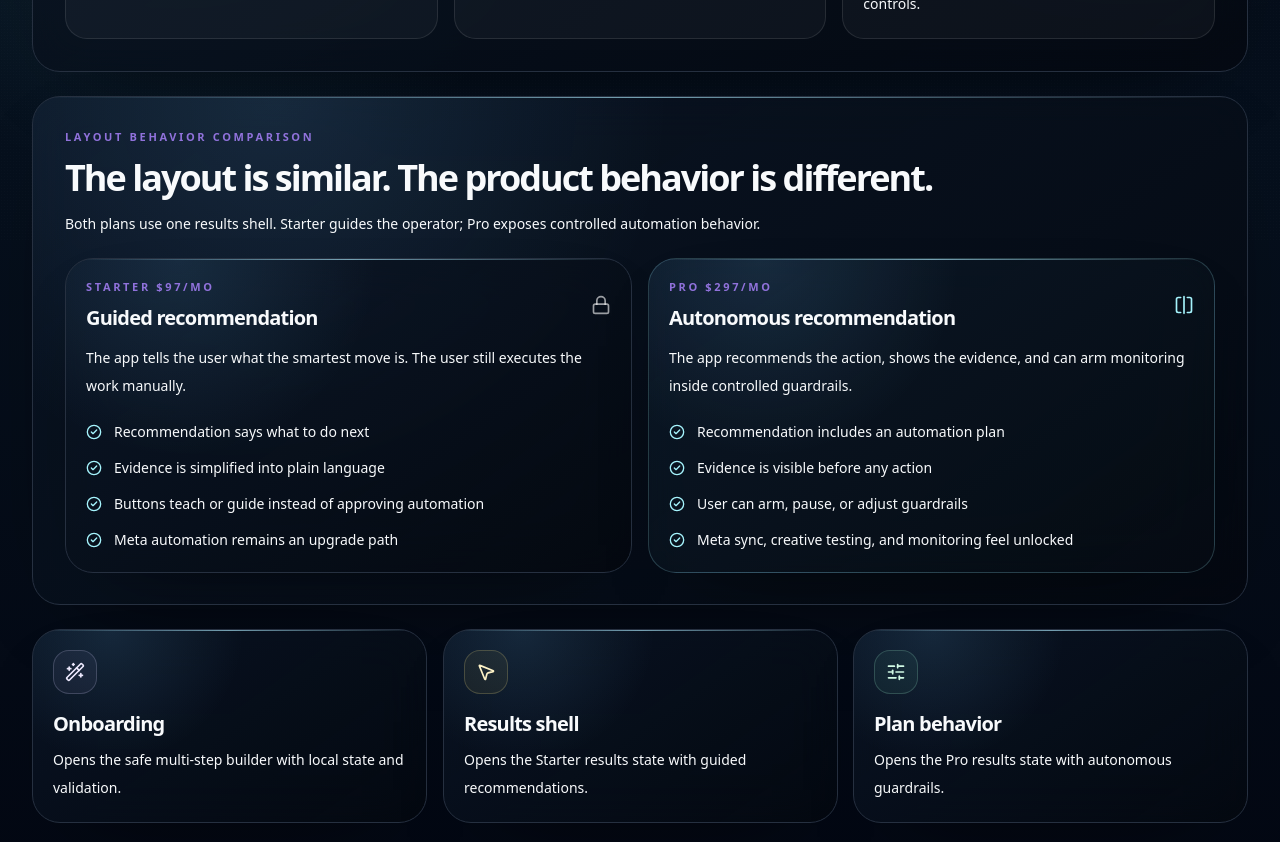
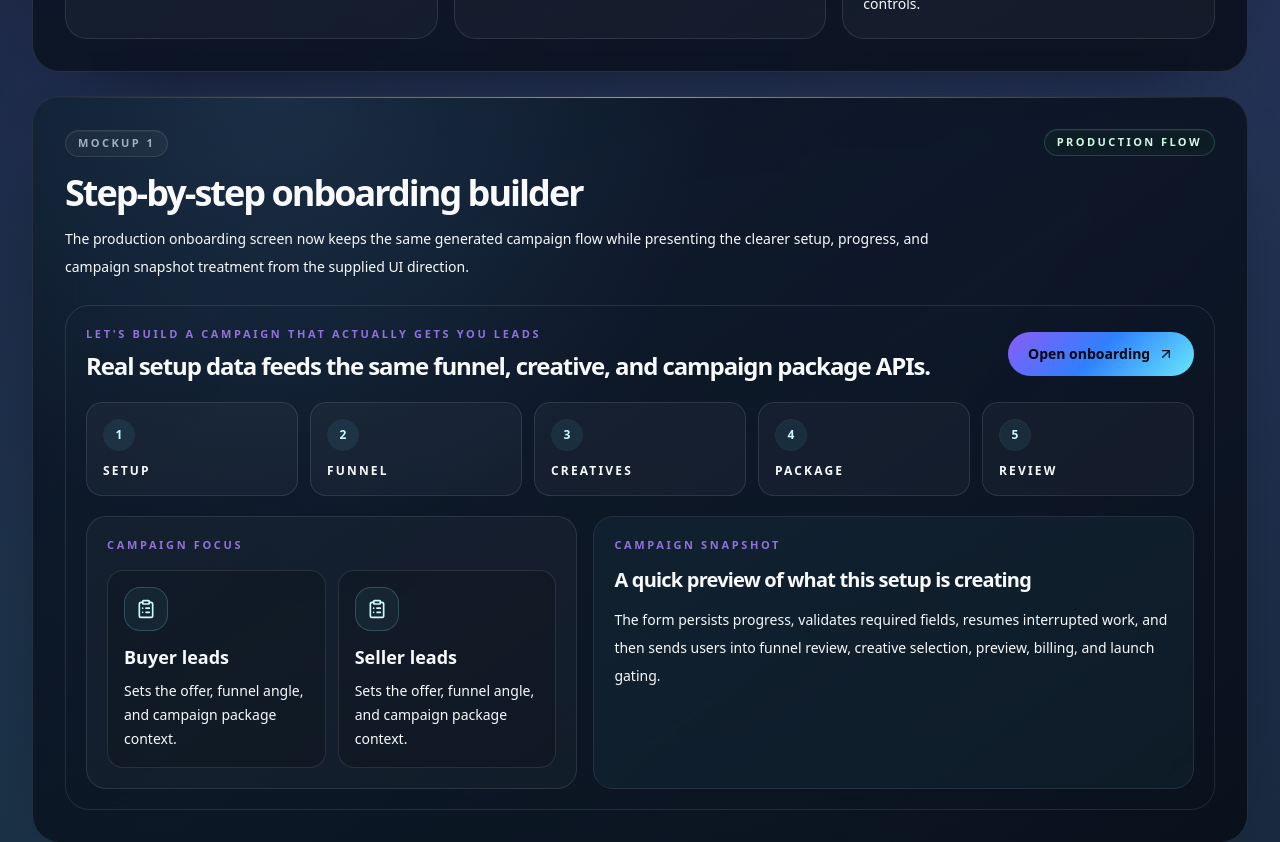
Before and after one commit to raiaan-sudo/dealflow-os-rebuild, a Next.js app: page /ui-direction in a window 1280 px wide. Shown: the part 560-1402 px from the top of the page. Built offline with nearby package versions, Linux system fonts and the light colour scheme.

Commit message:
Expose supplied UI direction in production

```diff
--- a/src/app/ui-direction/page.tsx
+++ b/src/app/ui-direction/page.tsx
@@ -17,6 +17,7 @@ import {
 import { Badge } from "@/components/ui/badge";
 import { Button } from "@/components/ui/button";
 import { Card } from "@/components/ui/card";
+import { PlanAwareResultsPreview } from "@/components/results/plan-aware-results-preview";
 import { BILLING_PLANS } from "@/lib/billing/plans";
 import { cn } from "@/lib/utils";
 
@@ -104,6 +105,82 @@ function BehaviorCard({
   );
 }
 
+function OnboardingMockupPanel() {
+  return (
+    <Card className="p-6 sm:p-8">
+      <div className="flex flex-wrap items-start justify-between gap-4">
+        <div>
+          <Badge>Mockup 1</Badge>
+          <h2 className="mt-4 text-3xl font-semibold tracking-[-0.055em] sm:text-4xl">
+            Step-by-step onboarding builder
+          </h2>
+          <p className="mt-3 max-w-4xl text-sm leading-7 text-white/66">
+            The production onboarding screen now keeps the same generated campaign flow while presenting the clearer setup,
+            progress, and campaign snapshot treatment from the supplied UI direction.
+          </p>
+        </div>
+        <Badge className="border-emerald-300/20 bg-emerald-300/[0.055] text-emerald-100">Production flow</Badge>
+      </div>
+
+      <div className="mt-6 rounded-[24px] border border-white/10 bg-black/18 p-5">
+        <div className="flex flex-wrap items-center justify-between gap-4">
+          <div>
+            <p className="df-eyebrow">Let&apos;s build a campaign that actually gets you leads</p>
+            <h3 className="mt-2 text-2xl font-semibold tracking-[-0.045em]">
+              Real setup data feeds the same funnel, creative, and campaign package APIs.
+            </h3>
+          </div>
+          <Button asChild>
+            <Link href="/onboarding">
+              Open onboarding
+              <ArrowUpRight className="size-4" />
+            </Link>
+          </Button>
+        </div>
+
+        <div className="mt-5 grid gap-3 md:grid-cols-5">
+          {["Setup", "Funnel", "Creatives", "Package", "Review"].map((step, index) => (
+            <div key={step} className="rounded-2xl border border-white/10 bg-white/[0.035] p-4">
+              <span className="flex size-8 items-center justify-center rounded-full border border-cyan-200/24 bg-cyan-300/[0.08] text-xs font-semibold text-cyan-100">
+                {index + 1}
+              </span>
+              <p className="mt-3 text-xs font-semibold uppercase tracking-[0.18em] text-white/58">{step}</p>
+            </div>
+          ))}
+        </div>
+
+        <div className="mt-5 grid gap-4 lg:grid-cols-[0.9fr_1.1fr]">
+          <div className="rounded-[20px] border border-white/10 bg-white/[0.03] p-5">
+            <p className="df-eyebrow">Campaign focus</p>
+            <div className="mt-4 grid gap-3 sm:grid-cols-2">
+              {["Buyer leads", "Seller leads"].map((focus) => (
+                <div key={focus} className="rounded-2xl border border-white/10 bg-black/15 p-4">
+                  <IconTile icon={ClipboardList} />
+                  <h4 className="mt-3 text-lg font-semibold">{focus}</h4>
+                  <p className="mt-2 text-sm leading-6 text-white/62">
+                    Sets the offer, funnel angle, and campaign package context.
+                  </p>
+                </div>
+              ))}
+            </div>
+          </div>
+
+          <div className="rounded-[20px] border border-cyan-200/16 bg-cyan-300/[0.045] p-5">
+            <p className="df-eyebrow text-cyan-100/76">Campaign snapshot</p>
+            <h4 className="mt-3 text-xl font-semibold tracking-[-0.04em]">
+              A quick preview of what this setup is creating
+            </h4>
+            <p className="mt-3 text-sm leading-7 text-white/66">
+              The form persists progress, validates required fields, resumes interrupted work, and then sends users into
+              funnel review, creative selection, preview, billing, and launch gating.
+            </p>
+          </div>
+        </div>
+      </div>
+    </Card>
+  );
+}
+
 export default function UIDirectionPage() {
   return (
     <main className="mx-auto flex w-full max-w-[1380px] flex-col gap-6 px-4 py-6 sm:px-6 lg:px-8">
@@ -160,6 +237,12 @@ export default function UIDirectionPage() {
           })}
         </div>
       </Card>
+
+      <OnboardingMockupPanel />
+
+      <PlanAwareResultsPreview planTier="starter" sourceLabel="Mockup 2" />
+
+      <PlanAwareResultsPreview planTier="pro" sourceLabel="Mockup 3" />
 
       <Card className="p-6 sm:p-8">
         <p className="df-eyebrow">Layout behavior comparison</p>
```
